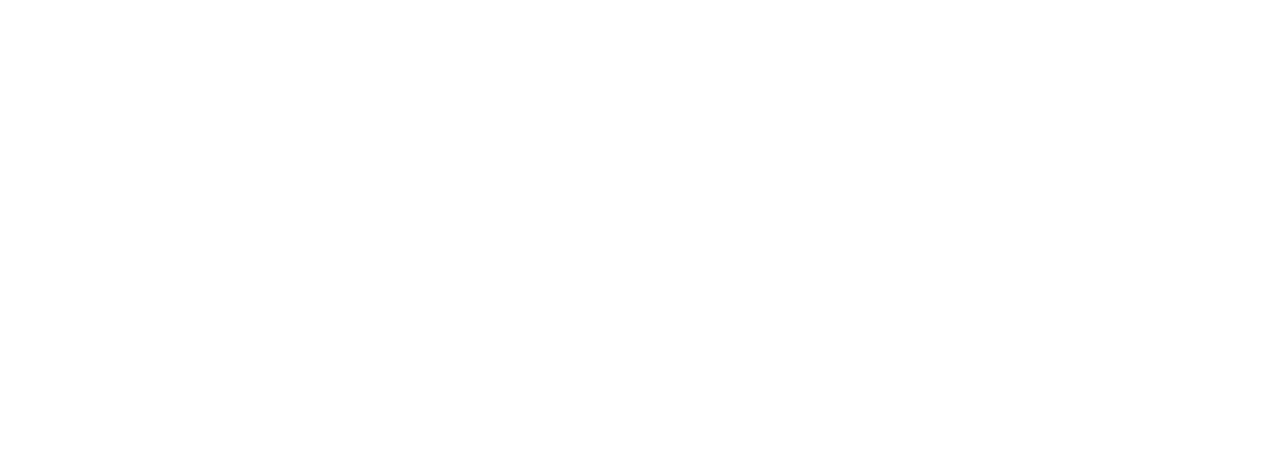
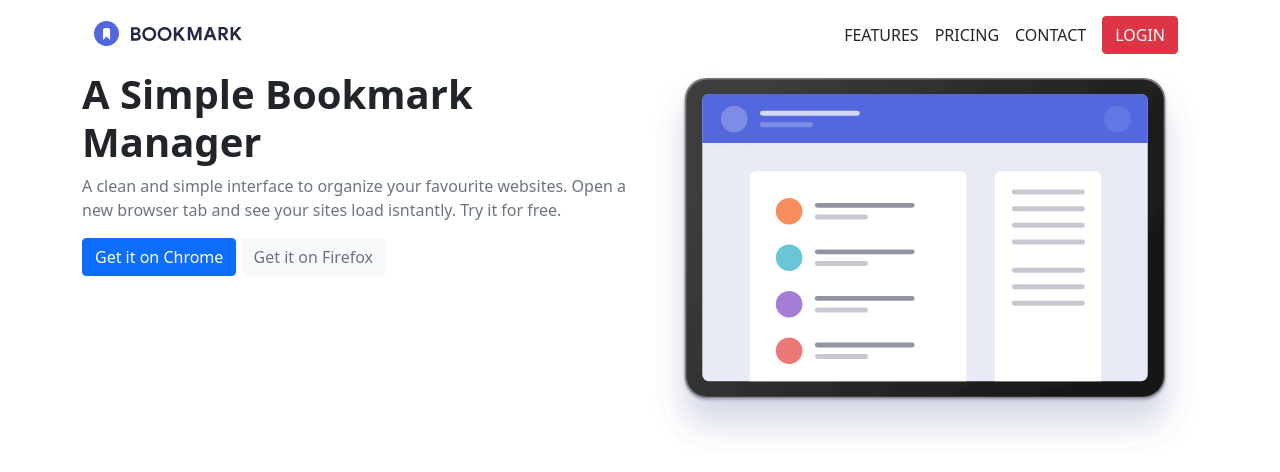
Before and after one commit to IvanSanczewski/Sprint2, a website: page index.html in a window 1280 px wide. Drawn offline with nearby package versions, Linux system fonts and the light colour scheme.

Commit message:
Add Excercise1 content

```diff
--- a/index.html
+++ b/index.html
@@ -4,15 +4,44 @@
     <meta charset="UTF-8">
     <meta http-equiv="X-UA-Compatible" content="IE=edge">
     <meta name="viewport" content="width=device-width, initial-scale=1.0">
+    <link rel="stylesheet" href="./node_modules/bootstrap/dist/css/bootstrap.min.css">
     <title>LANDING PAGE</title>
 </head>
 <body>
     <!-- navbar -->
 
     <div class="container">
-        <div class="navbar"> <!-- buscar navbar -->
+        <nav class="navbar navbar-expand bg-white">
+            <div class="container-fluid">
+                <a class="navbar-brand" href="#">
+                    <img src="./MEDIA/logo-bookmark.svg" alt="brand logo" class="d-inline-block align-text-top">
+                </a>
 
-        </div> <!-- navbar -->
+                <ul class="navbar-nav ms-auto align-items-center mb-lg-0">
+                    <li class="nav-item">
+                        <a class="nav-link text-reset fs-" href="#features">FEATURES</a>
+                    </li>
+                    <li class="nav-item">
+                        <a class="nav-link text-reset fs-" href="#pricing">PRICING</a>
+                    </li>
+                    <li class="nav-item">
+                        <a class="nav-link text-reset fs-6" href="#contact">CONTACT</a>
+                    </li>
+                    <li class="nav-item">
+                        <a class="nav-link" href="#login">
+                            <button type="button" class="btn btn-danger">LOGIN</button>
+                        </a>
+                    </li>
+                </ul>
+            </div>
+
+
+
+
+
+        </nav>
+
+
      </div> <!-- container -->
 
 
@@ -20,5 +49,31 @@
 
 
     <!-- section - main content -->
+    <section id="main-content my-5">
+        <div class="container">
+            <div class="row">
+                <div class="col-sm-6 order-sm-1">
+                    <div class="text-center">
+                        <img class="img-fluid" src="./MEDIA/illustration-hero.svg" alt="illustration sample"> <!-- margin top?-->
+                    </div>
+                </div>
+                <div class="col-sm-6 text-center text-sm-start">
+                    <h2 class="fs-1 fw-bolder">
+                        A Simple Bookmark Manager
+                    </h2>
+                    <p class="text-muted">
+                        A clean and simple interface to organize your favourite websites. Open a new browser tab and see your sites load isntantly. Try it for free.
+                    </p>
+                    <div class="btn btn-primary">
+                        Get it on Chrome
+                    </div>
+                    <div class="btn btn-light text-muted">
+                        Get it on Firefox
+                    </div>
+                </div>
+            </div>
+        </div>
+    </section>
+
 </body>
 </html>
```
